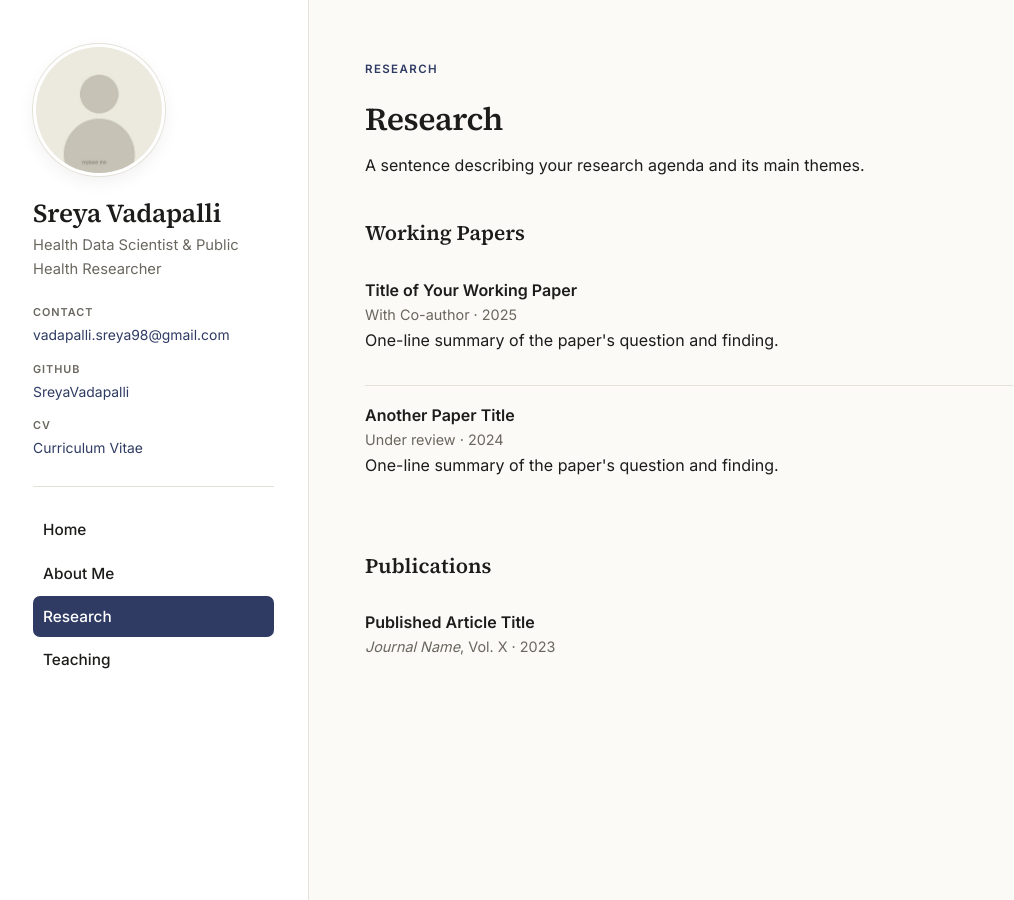
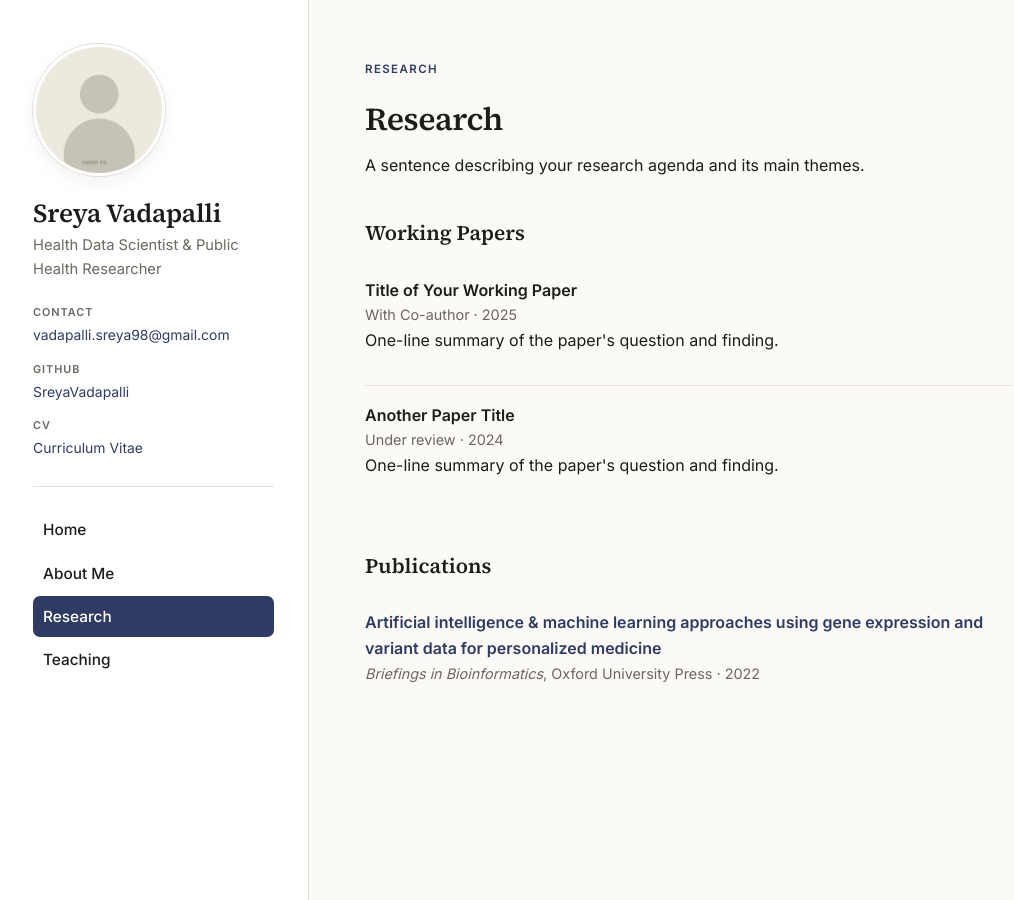
Before and after one commit to SreyaVadapalli/SreyaVadapalli.github.io, a Jekyll site: the page built from research.html, in a window 1280 px wide. Shown: the whole page, without its empty margins (51-1065 px from the left). Built offline with Jekyll 4.4.1, drawn with Linux system fonts in a browser that asks for light colours.

Commit message:
update my info

```diff
--- a/research.html
+++ b/research.html
@@ -26,7 +26,9 @@ permalink: /research/
 <h2>Publications</h2>
 <ul class="clean">
   <li>
-    <div class="item-title">Published Article Title</div>
-    <div class="item-meta"><em>Journal Name</em>, Vol. X · 2023</div>
+    <div class="item-title">
+      <a href="https://pubmed.ncbi.nlm.nih.gov/35595537/" target="_blank" rel="noopener">Artificial intelligence &amp; machine learning approaches using gene expression and variant data for personalized medicine</a>
+    </div>
+    <div class="item-meta"><em>Briefings in Bioinformatics</em>, Oxford University Press · 2022</div>
   </li>
 </ul>
```
